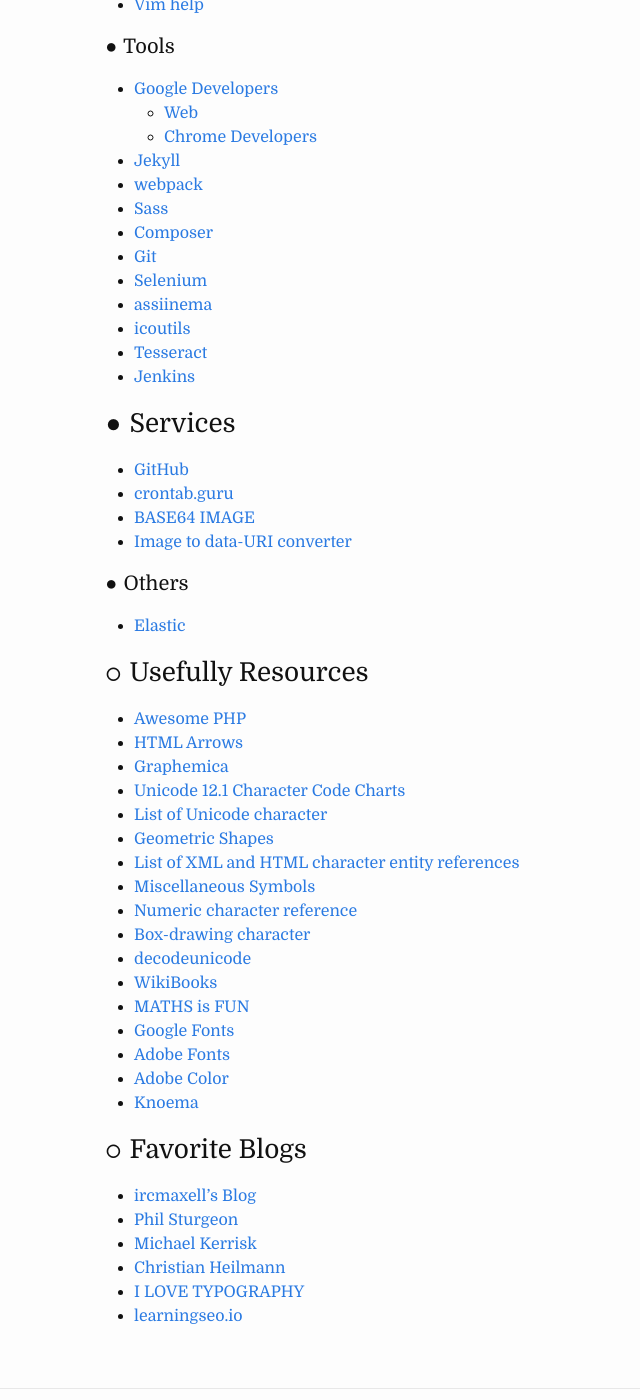
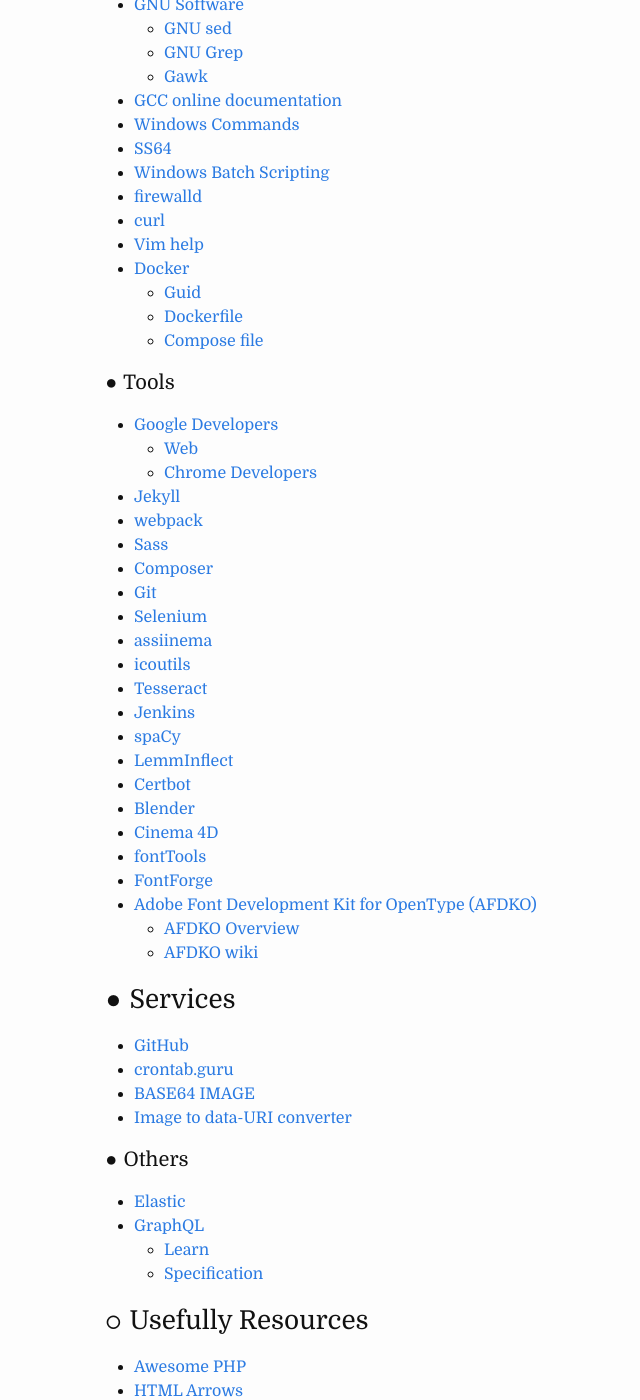
Before and after one commit to runbing/runbing.github.io, a Jekyll site: the page built from links.md, in a window 1280 px wide and 1400 px high, scrolled down 4199 px. Shown: the whole window, without its empty margins (166-806 px from the left). Built offline with Jekyll 4.4.1, drawn with Linux system fonts in a browser that asks for light colours; some of the changed text lies outside the part shown.

Commit message:
Runbing's Blog

```diff
--- a/links.md
+++ b/links.md
@@ -178,6 +188,10 @@
 * [firewalld](https://firewalld.org/documentation/)
 * [curl](https://curl.haxx.se/)
 * [Vim help](https://vimhelp.org/)
+* [Docker](https://docs.docker.com/)
+  * [Guid](https://docs.docker.com/get-started/overview/)
+  * [Dockerfile](https://docs.docker.com/engine/reference/builder/)
+  * [Compose file](https://docs.docker.com/compose/compose-file/)
 
 #### ● Tools
 
@@ -194,6 +208,16 @@
 * [icoutils](https://www.nongnu.org/icoutils/)
 * [Tesseract](https://github.com/tesseract-ocr/tessdoc)
 * [Jenkins](https://www.jenkins.io/doc/)
+* [spaCy](https://spacy.io/api)
+* [LemmInflect](https://lemminflect.readthedocs.io/en/latest/)
+* [Certbot](https://certbot.eff.org/docs/)
+* [Blender](https://www.blender.org/support/)
+* [Cinema 4D](https://help.maxon.net/r23/en-us/)
+* [fontTools](https://fonttools.readthedocs.io/)
+* [FontForge](https://fontforge.org/en-US/documentation/)
+* [Adobe Font Development Kit for OpenType (AFDKO)](https://github.com/adobe-type-tools/afdko)
+  * [AFDKO Overview](https://adobe-type-tools.github.io/afdko/AFDKO-Overview.html)
+  * [AFDKO wiki](https://github.com/adobe-type-tools/afdko/wiki)
 
 ### ● Services
 
@@ -205,6 +229,9 @@
 #### ● Others
 
 * [Elastic](https://www.elastic.co/guide/)
+* [GraphQL](https://graphql.org/code/)
+  * [Learn](https://graphql.org/learn/)
+  * [Specification](https://spec.graphql.org/)
 
 ### ○ Usefully Resources
 
@@ -225,6 +252,8 @@
 * [Adobe Fonts](https://fonts.adobe.com)
 * [Adobe Color](https://color.adobe.com/)
 * [Knoema](http://knoema.com/)
+* [OpenType Specification](https://docs.microsoft.com/en-us/typography/opentype/spec/)
+* [TrueType Reference Manual](https://developer.apple.com/fonts/TrueType-Reference-Manual/)
 
 ### ○ Favorite Blogs
 
```
Also changed, not shown: other parts of links.md (+10 -0 lines).
